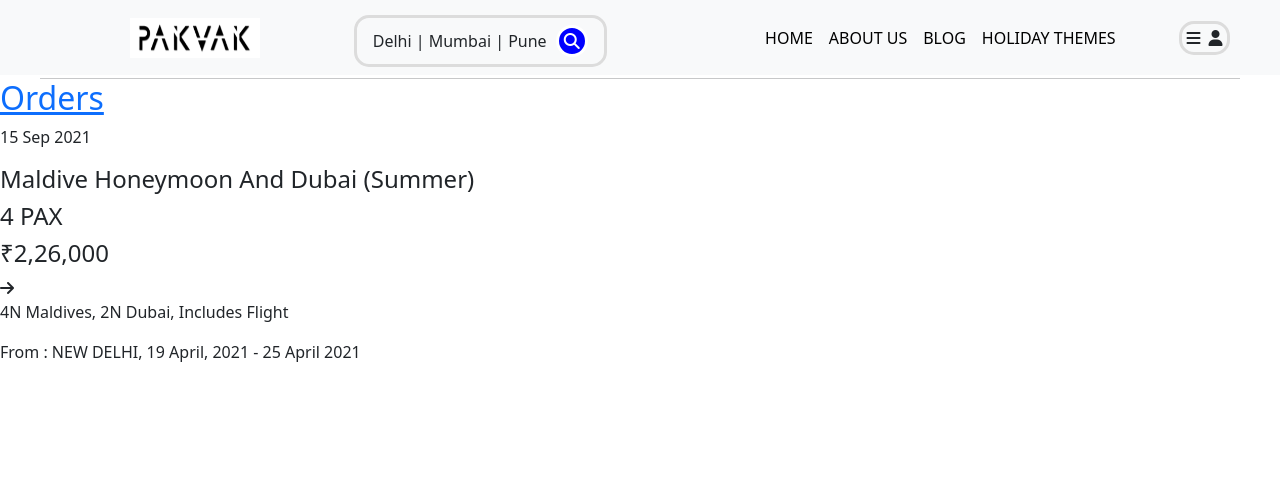
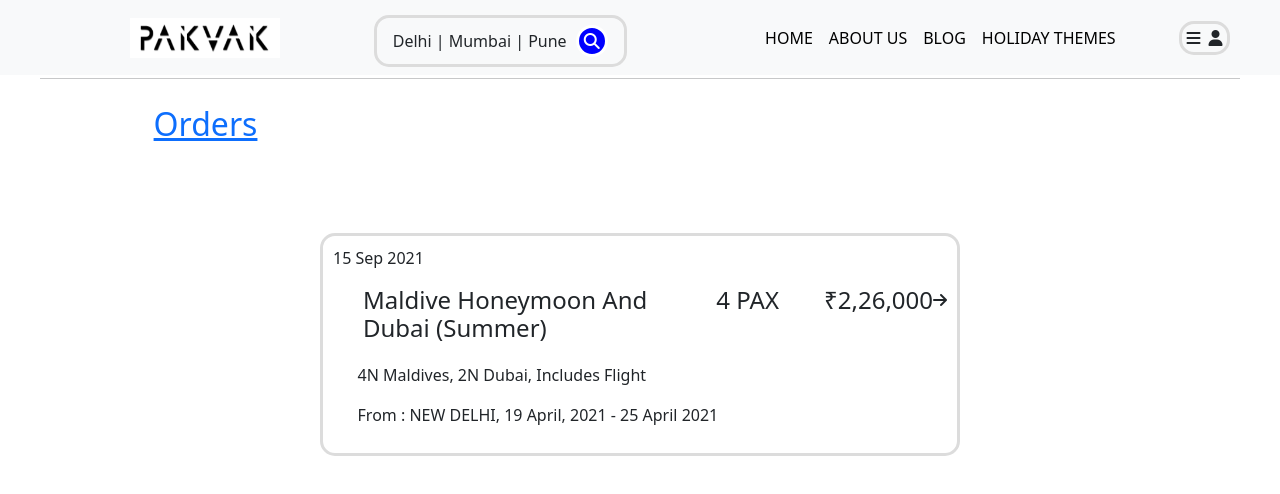
Before and after one commit to ksalokya/travel_template, a plain HTML site: page booking.html in a window 1280 px wide. Drawn offline with nearby package versions, Linux system fonts and the light colour scheme.

Commit message:
added booking page styles

```diff
--- a/assets/style.css
+++ b/assets/style.css
@@ -4,7 +4,7 @@
 }
 
 .navbar .container .brand-img {
-  width: 130px;
+  width: 150px;
   height: 40px;
 }
 
@@ -269,3 +269,51 @@ input {
     padding: 50px 40px;
   }
 }
+
+
+.order-title{
+  margin: 2% 0 0 12%;
+}
+
+.oder-details{
+  margin: 7% 25% 0 25%;
+  text-align: center;
+
+  padding: 100px 10px;
+  border-radius: 15px;
+  border-style: solid;
+  border-color: #DCDCDC;
+}
+
+.oder-details1{
+  margin: 7% 25% 0 25%;
+
+  padding: 10px 10px;
+  border-radius: 15px;
+  border-style: solid;
+  border-color: #DCDCDC;
+}
+
+.place {
+  display: flex;
+}
+
+.place .s1{
+  padding: 0 30px;
+  flex: 3;
+}
+.place .s2{
+  flex: 1;
+}
+.place .s3{
+  flex: 1;
+}
+
+.place .arrow {
+  margin-top: 1%;
+}
+
+.time{
+  margin-top: 2%;
+  margin-left: 4%;
+}
```
